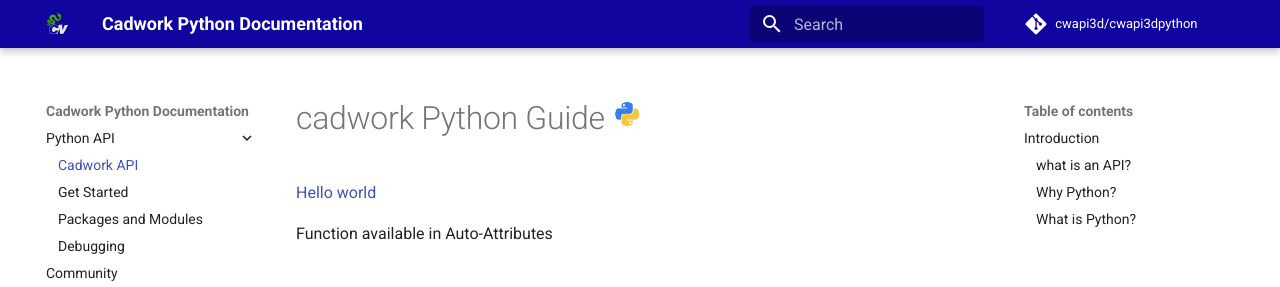
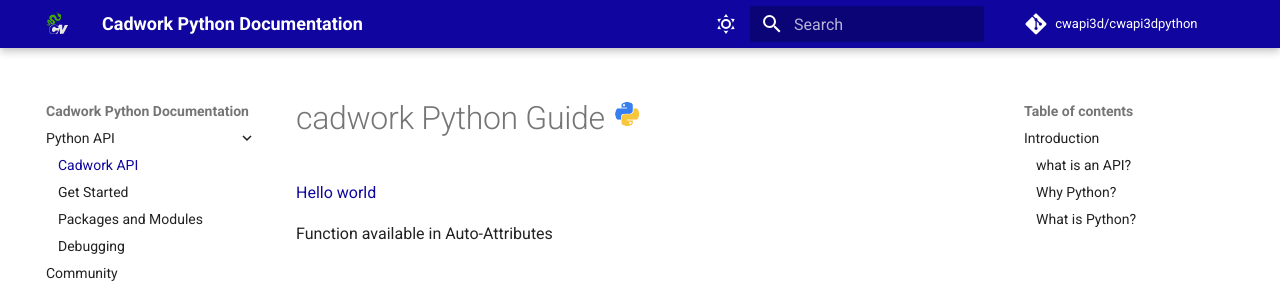
Before and after one commit to cwapi3d/cwapi3dpython, an MkDocs documentation site: the page built from docs/index.md, in a window 1280 px wide. Shown: the top 287 px of the page. Built offline with MkDocs 1.6.1 and Material for MkDocs 9.7.7, drawn with Linux system fonts in a browser that asks for light colours; emoji names are drawn with the system emoji font; comment, search, counter and statistics services are not loaded.

Commit message:
update stylesheet.

```diff
--- a/docs/stylesheets/extra.css
+++ b/docs/stylesheets/extra.css
@@ -1,3 +1,25 @@
-:root > * {
-  --md-primary-fg-color: #10069F;
+[data-md-color-scheme="default"] {
+  --md-primary-fg-color: #10069f;
+  --md-footer-bg-color:  #10069f;
 }
+
+[data-md-color-scheme="slate"] {
+  --md-primary-fg-color: #10069f;
+  --md-footer-bg-color:  #10069f;
+}
+
+
+.button-85 {
+  padding: 0.6em 2em;
+  border: none;
+  outline: none;
+  color: rgb(255, 255, 255);
+  background: rgb(105, 98, 98);
+  cursor: pointer;
+  position: relative;
+  z-index: 0;
+  border-radius: 10px;
+  user-select: none;
+  -webkit-user-select: none;
+  touch-action: manipulation;
+}
--- a/mkdocs.yml
+++ b/mkdocs.yml
@@ -13,6 +13,19 @@ theme:
   logo: cw_logo.svg
   favicon: cw_logo.svg
   version: V29
+  palette:
+      - media: "(prefers-color-scheme: light)"
+        scheme: default
+        toggle:
+          name: Switch to light mode
+          icon: material/weather-sunny
+      - media: "(prefers-color-scheme: dark)"
+        scheme: slate
+        primary: grey
+        accent: blue
+        toggle:
+          name: Switch to dark mode
+          icon: material/weather-night
   features:
     - search.suggest
     - search.highlight
```
